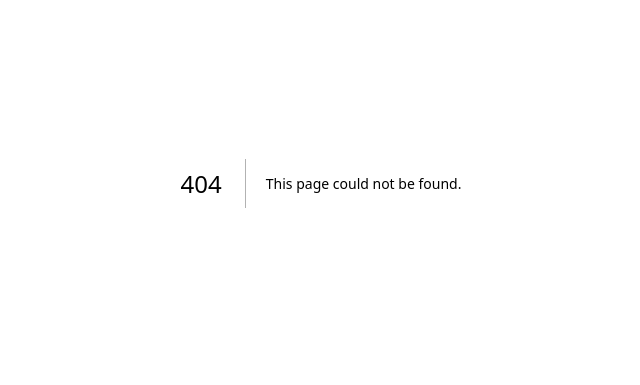
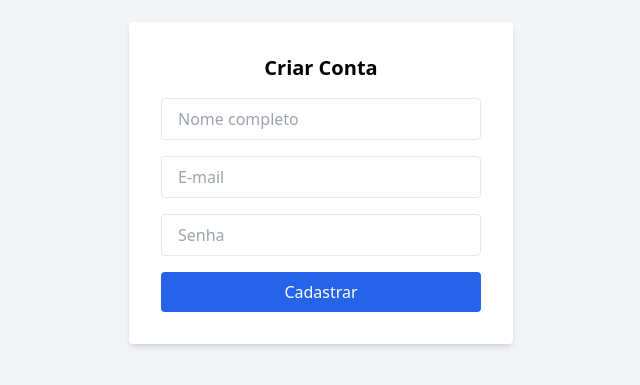
Before and after one commit to henriqueph9/missao60dias-final, a Next.js app: page /register in a window 1280 px wide. Before the commit this address had no page. Shown: the part 217-602 px from the top of the page, without its empty margins (319-959 px from the left). Built offline with nearby package versions, Linux system fonts and the light colour scheme.

Commit message:
Add files via upload

```diff
--- /dev/null
+++ b/pages/_app.js
@@ -0,0 +1,5 @@
+import '../styles/globals.css'
+
+export default function App({ Component, pageProps }) {
+  return <Component {...pageProps} />
+}
--- a/pages/admin.js
+++ b/pages/admin.js
@@ -32,10 +32,12 @@ export default function Admin() {
       </div>
       {usuarios.map((u) => (
         <div key={u.uid} className="border p-3 mb-4 bg-white rounded shadow">
-          <h3 className="font-semibold text-blue-600">Usuário: {u.uid}</h3>
+          <h3 className="font-semibold text-blue-600">
+            Participante: {u.nome || 'Sem nome'}
+          </h3>
           <div className="text-sm text-gray-700 space-y-1 mt-2">
             {Object.entries(u)
-              .filter(([k]) => k !== 'uid')
+              .filter(([k]) => k !== 'uid' && k !== 'nome')
               .map(([dia, dados]) => (
                 <div key={dia}>
                   <strong>{dia}:</strong> Treino {dados.treino || '–'} | Dieta {dados.dieta || '–'} | Água {dados.agua || '–'}
--- /dev/null
+++ b/pages/register.js
@@ -0,0 +1,69 @@
+
+import { useState } from 'react';
+import { useRouter } from 'next/router';
+import { createUserWithEmailAndPassword } from 'firebase/auth';
+import { doc, setDoc } from 'firebase/firestore';
+import { auth, db } from '../firebase-config';
+
+export default function Register() {
+  const router = useRouter();
+  const [nome, setNome] = useState('');
+  const [email, setEmail] = useState('');
+  const [senha, setSenha] = useState('');
+  const [error, setError] = useState('');
+
+  const handleRegister = async (e) => {
+    e.preventDefault();
+    try {
+      const userCredential = await createUserWithEmailAndPassword(auth, email, senha);
+      const user = userCredential.user;
+      await setDoc(doc(db, 'usuarios', user.uid), {
+        nome: nome,
+      });
+      router.push('/');
+    } catch (err) {
+      setError('Erro ao cadastrar usuário');
+    }
+  };
+
+  return (
+    <div className="min-h-screen flex items-center justify-center bg-gray-100">
+      <div className="bg-white p-8 rounded shadow-md w-full max-w-sm">
+        <h1 className="text-xl font-bold mb-4 text-center">Criar Conta</h1>
+        <form onSubmit={handleRegister} className="space-y-4">
+          <input
+            type="text"
+            placeholder="Nome completo"
+            value={nome}
+            onChange={(e) => setNome(e.target.value)}
+            className="w-full px-4 py-2 border rounded"
+            required
+          />
+          <input
+            type="email"
+            placeholder="E-mail"
+            value={email}
+            onChange={(e) => setEmail(e.target.value)}
+            className="w-full px-4 py-2 border rounded"
+            required
+          />
+          <input
+            type="password"
+            placeholder="Senha"
+            value={senha}
+            onChange={(e) => setSenha(e.target.value)}
+            className="w-full px-4 py-2 border rounded"
+            required
+          />
+          {error && <p className="text-red-500 text-sm">{error}</p>}
+          <button
+            type="submit"
+            className="w-full bg-blue-600 text-white py-2 rounded hover:bg-blue-700 transition"
+          >
+            Cadastrar
+          </button>
+        </form>
+      </div>
+    </div>
+  );
+}
```
